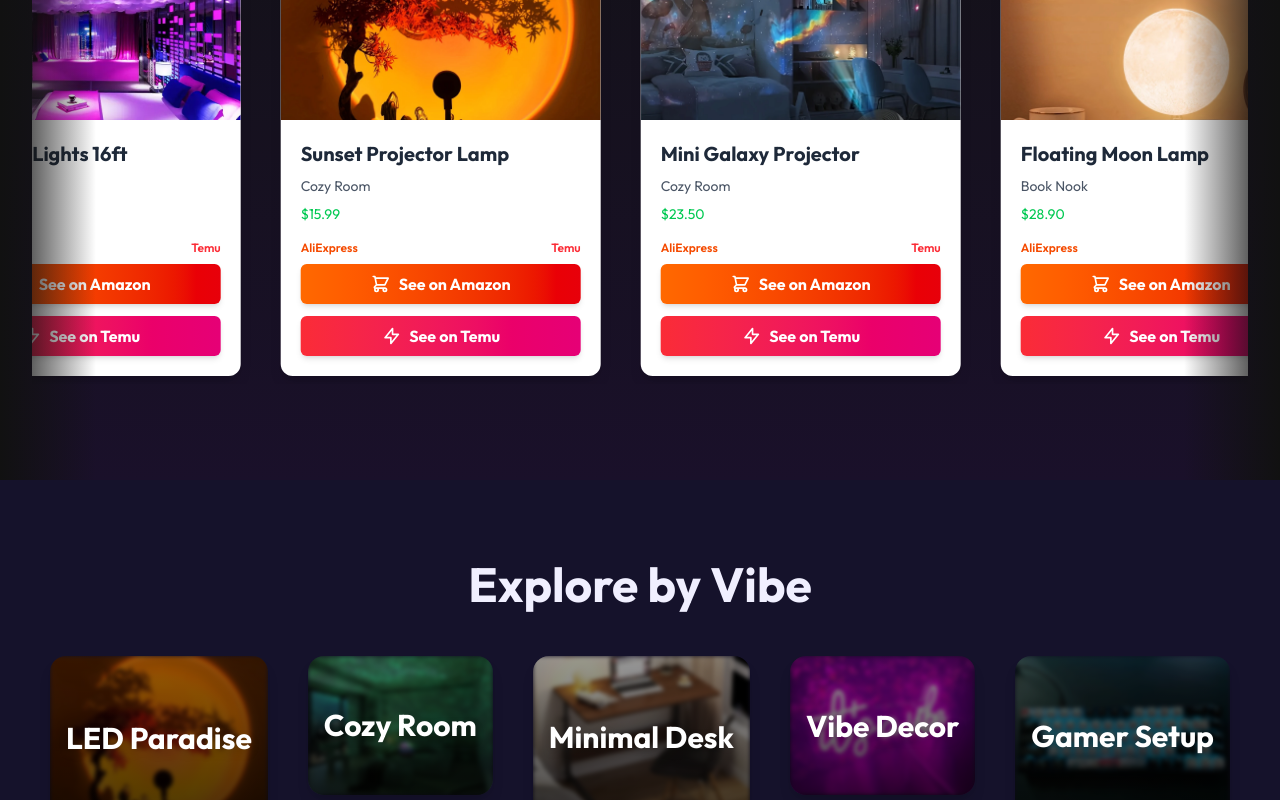
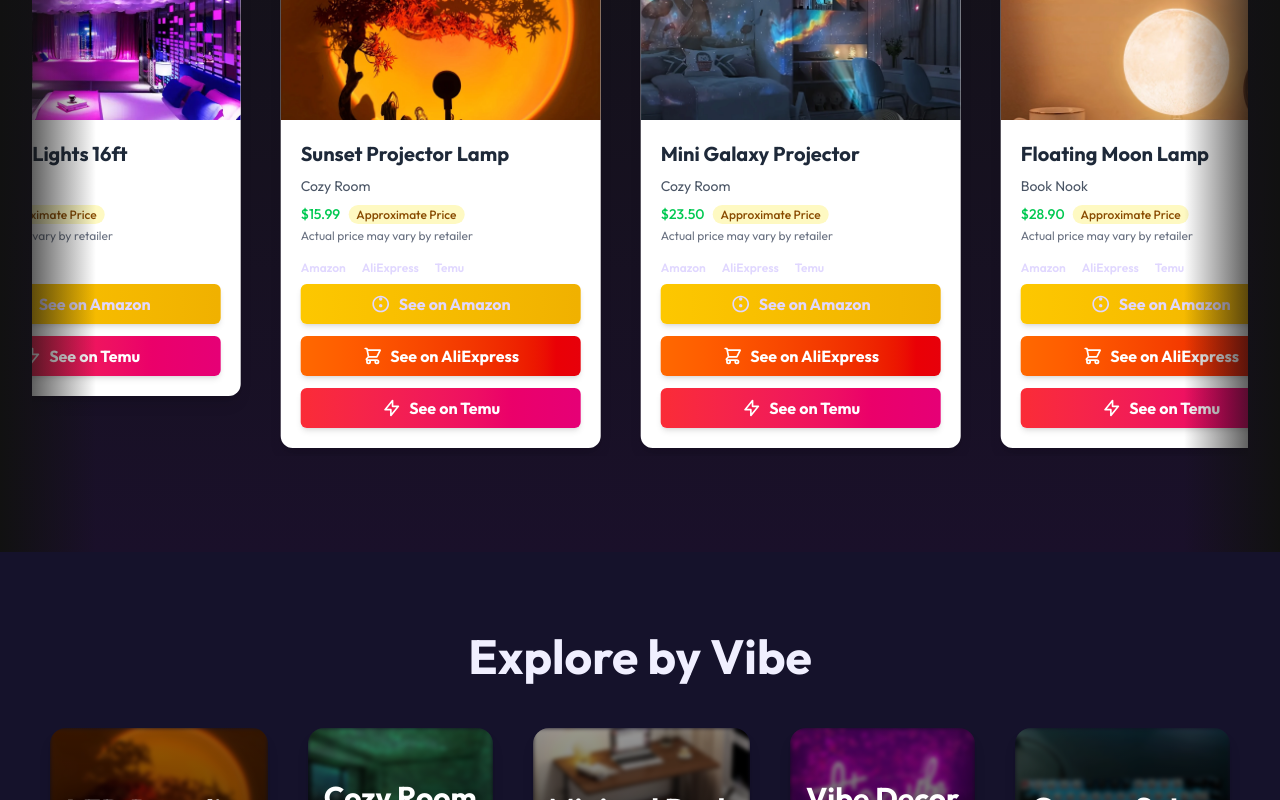
Before and after one commit to gr1shq/roomvibe, a Next.js app: page / in a window 1280 px wide. Shown: the part 1080-1880 px from the top of the page. Built offline with nearby package versions, Linux system fonts and the light colour scheme.

Commit message:
added affiliate links, changed itemcard component

```diff
--- a/app/(components)/ItemCard.tsx
+++ b/app/(components)/ItemCard.tsx
@@ -6,13 +6,22 @@
     title: string
     category: string
     price: string
-    button: string
-    button2: string
-    link: string
-    link2: string
+    amazonLink?: string  // Optional
+    aliexpressLink?: string  // Optional
+    temuLink?: string  // Optional
 }
 
-const ItemCard = ({img, title, category, price, button, button2, link, link2}: ItemCardProps) => {
+const ItemCard = ({ img, title, category, price, amazonLink, aliexpressLink, temuLink }: ItemCardProps) => {
+  // Determine which platforms are available
+  const availablePlatforms = [
+    { name: 'Amazon', link: amazonLink, color: 'yellow-600',
+      bg: 'bg-gradient-to-r from-yellow-400 to-yellow-500', icon: 'smile' },
+    { name: 'AliExpress', link: aliexpressLink, color: 'orange-600',
+      bg: 'bg-gradient-to-r from-orange-500 to-red-600', icon: 'cart' },
+    { name: 'Temu', link: temuLink, color: 'red-500',
+      bg: 'bg-gradient-to-r from-red-500 to-pink-600', icon: 'rocket' }
+  ].filter(platform => platform.link) // Only keep platforms with links
+
   return (
     <div className="max-w-xs rounded-xl overflow-hidden shadow-lg bg-white dark:bg-gray-800 transition-all duration-300 hover:shadow-xl hover:-translate-y-1">
       {/* Image Container */}
@@ -36,35 +45,59 @@
           {category}
         </p>
 
-        <p className="text-green-500 text-sm mb-4 line-clamp-3">
+        <div className="mb-4">
+  <p className="text-green-500 text-sm font-medium">
     {price}
+    <span className="ml-2 px-2 py-0.5 bg-yellow-100 text-yellow-800 text-xs rounded-full">
+      Approximate Price
+    </span>
   </p>
-
-        {/* Platform labels */}
-        <div className="flex justify-between mb-2 text-xs font-semibold">
-          <span className="text-orange-600">AliExpress</span>
-          <span className="text-red-500">Temu</span>
+  <p className="text-xs text-gray-500 dark:text-gray-400 mt-1">
+    Actual price may vary by retailer
+  </p>
 </div>
 
-        {/* AliExpress button - orange/red gradient with shopping cart icon */}
-        <Link href={link} target="_blank">
-          <button className="w-full py-2 px-4 bg-gradient-to-r from-orange-500 to-red-600 text-white rounded-md font-bold hover:opacity-90 transition-opacity shadow-md hover:shadow-lg flex items-center justify-center gap-2">
+        {/* Platform labels if we have any links */}
+        {availablePlatforms.length > 0 && (
+          <div className="flex flex-wrap gap-x-4 mb-2 text-xs font-semibold">
+            {availablePlatforms.map(platform => (
+              <span key={platform.name} className={`text-${platform.color}`}>
+                {platform.name}
+              </span>
+            ))}
+          </div>
+        )}
+
+        {/* Dynamic buttons - only show if link exists */}
+        {availablePlatforms.map(platform => (
+          <Link
+            key={platform.name}
+            href={platform.link!}
+            target="_blank"
+            className="block mb-3 last:mb-0"
+          >
+            <button className={`w-full py-2 px-4 ${platform.bg} text-${platform.name === 'Amazon' ? 'black' : 'white'} rounded-md font-bold hover:opacity-90 transition-opacity shadow-md hover:shadow-lg flex items-center justify-center gap-2`}>
+              {platform.icon === 'smile' && (
+                <svg xmlns="http://www.w3.org/2000/svg" className="h-5 w-5" viewBox="0 0 24 24" fill="currentColor">
+                  <path d="M12 2C6.477 2 2 6.477 2 12s4.477 10 10 10 10-4.477 10-10S17.523 2 12 2zm0 18c-4.418 0-8-3.582-8-8s3.582-8 8-8 8 3.582 8 8-3.582 8-8 8z"/>
+                  <path d="M12 16c-1.105 0-2-.895-2-2s.895-2 2-2 2 .895 2 2-.895 2-2 2z"/>
+                  <path d="M12 8c-1.105 0-2-.895-2-2s.895-2 2-2 2 .895 2 2-.895 2-2 2z"/>
+                </svg>
+              )}
+              {platform.icon === 'cart' && (
                 <svg xmlns="http://www.w3.org/2000/svg" className="h-5 w-5" fill="none" viewBox="0 0 24 24" stroke="currentColor">
                   <path strokeLinecap="round" strokeLinejoin="round" strokeWidth={2} d="M3 3h2l.4 2M7 13h10l4-8H5.4M7 13L5.4 5M7 13l-2.293 2.293c-.63.63-.184 1.707.707 1.707H17m0 0a2 2 0 100 4 2 2 0 000-4zm-8 2a2 2 0 11-4 0 2 2 0 014 0z" />
                 </svg>
-            {button}
-          </button>
-        </Link>
-
-        {/* Temu button - bright red with rocket icon */}
-        <Link href={link2} target="_blank">
-          <button className="w-full py-2 px-4 bg-gradient-to-r from-red-500 to-pink-600 text-white rounded-md font-bold hover:opacity-90 transition-opacity shadow-md hover:shadow-lg flex items-center justify-center gap-2 mt-3">
+              )}
+              {platform.icon === 'rocket' && (
                 <svg xmlns="http://www.w3.org/2000/svg" className="h-5 w-5" fill="none" viewBox="0 0 24 24" stroke="currentColor">
                   <path strokeLinecap="round" strokeLinejoin="round" strokeWidth={2} d="M13 10V3L4 14h7v7l9-11h-7z" />
                 </svg>
-            {button2}
+              )}
+              See on {platform.name}
             </button>
           </Link>
+        ))}
       </div>
     </div>
   )
--- a/app/(sections)/Slide.tsx
+++ b/app/(sections)/Slide.tsx
@@ -114,10 +114,9 @@
                   title={product.name}
                   category={product.category}
                   price={product.price}
-                  button="See on Amazon"
-                  button2="See on Temu"
-                  link={product.affiliateLinkAmazon}
-                  link2={product.affiliateLinkTemu}
+                  amazonLink={product.affiliateLinkAmazon}
+                  aliexpressLink={product.affiliateLinkAliExpress}
+                  temuLink={product.affiliateLinkTemu}
                 />
               </motion.div>
             ))}
--- a/app/categories/[slug]/page.tsx
+++ b/app/categories/[slug]/page.tsx
@@ -83,10 +83,9 @@
                 title={product.name}
                 category={product.category}
                 price={product.price}
-                button="See on Amazon"
-                button2="See on Temu"
-                link={product.affiliateLinkAmazon}
-                link2={product.affiliateLinkTemu}
+                amazonLink={product.affiliateLinkAmazon}
+                aliexpressLink={product.affiliateLinkAliExpress}
+                temuLink={product.affiliateLinkTemu}
               />
             ))}
           </div>
--- a/data/products.json
+++ b/data/products.json
@@ -4,8 +4,10 @@
         "name": "LED Strip Lights 16ft",
         "image": "/product-images/strip-light2.webp",
         "price": "$12.99",
-        "affiliateLinkAmazon": "https://www.amazon.com/s?k=Sunset+Projector+Lamp&crid=ZREPKI28B5RF&sprefix=sunset+projector+lamp%2Caps%2C223&ref=nb_sb_noss_1",
-        "affiliateLinkTemu": "https://www.temu.com/search_result.html?search_key=Sunset%20Projector%20Lamp&search_method=user",
+        "affiliateLinkAmazon": "https://amzn.to/3Y8xFLV",
+        "affiliateLinkTemu": "https://temu.to/k/ev2njow2swb",
+        "affiliateLinkAliExpress": "",
+
         "category": "LED Paradise",
         "tags": ["led", "lights", "setup", "vibe"]
       },
@@ -14,8 +16,10 @@
         "name": "Sunset Projector Lamp",
         "image": "/product-images/sunset-lamp.webp",
         "price": "$15.99",
-        "affiliateLinkAmazon": "https://www.amazon.com/s?k=Sunset+Projector+Lamp&crid=ZREPKI28B5RF&sprefix=sunset+projector+lamp%2Caps%2C223&ref=nb_sb_noss_1",
-        "affiliateLinkTemu": "https://www.temu.com/search_result.html?search_key=Sunset%20Projector%20Lamp&search_method=user",
+        "affiliateLinkAmazon": "https://amzn.to/44BCFMT",
+        "affiliateLinkTemu": "https://temu.to/k/e9q5zy5vpxl",
+        "affiliateLinkAliExpress": "https://s.click.aliexpress.com/e/_oFlqmSv",
+
         "category": "Cozy Room",
         "tags": ["lamp", "sunset", "aesthetic"]
       },
@@ -24,8 +28,10 @@
         "name": "Mini Galaxy Projector",
         "image": "/product-images/space-projector.webp",
         "price": "$23.50",
-        "affiliateLinkAmazon": "https://www.amazon.com/s?k=Sunset+Projector+Lamp&crid=ZREPKI28B5RF&sprefix=sunset+projector+lamp%2Caps%2C223&ref=nb_sb_noss_1",
-        "affiliateLinkTemu": "https://www.temu.com/search_result.html?search_key=Sunset%20Projector%20Lamp&search_method=user",
+        "affiliateLinkAmazon": "https://amzn.to/3EBfrfk",
+        "affiliateLinkTemu": "https://temu.to/k/ewuiula8cwr",
+        "affiliateLinkAliExpress": "https://s.click.aliexpress.com/e/_opNHWIt",
+
         "category": "Cozy Room",
         "tags": ["galaxy", "lamp", "lights", "aesthetic"]
       },
@@ -34,8 +40,10 @@
         "name": "Floating Moon Lamp",
         "image": "/product-images/moon-lamp.webp",
         "price": "$28.90",
-        "affiliateLinkAmazon": "https://www.amazon.com/s?k=Floating+Moon+Lamp&crid=33VMZKVH664HJ&sprefix=floating+moon+lamp%2Caps%2C325&ref=nb_sb_noss_1",
-        "affiliateLinkTemu": "https://www.temu.com/search_result.html?search_key=Floating%20Moon%20Lamp&search_method=user",
+        "affiliateLinkAmazon": "https://amzn.to/3EAp4Lm",
+        "affiliateLinkTemu": "https://temu.to/k/ehp7fhmzodx",
+        "affiliateLinkAliExpress": "https://s.click.aliexpress.com/e/_omr5SM5",
+
         "category": "Book Nook",
         "tags": ["moon", "lamp", "floating", "vibe"]
       },
@@ -44,8 +52,10 @@
         "name": "RGB Sound Reactive Light Bar",
         "image": "/product-images/rgb-soundbar.webp",
         "price": "$18.99",
-        "affiliateLinkAmazon": "https://www.amazon.com/s?k=RGB+Sound+Reactive+Light+Bar&crid=5RKSZ2PJHO43&sprefix=rgb+sound+reactive+light+bar%2Caps%2C366&ref=nb_sb_noss_2",
-        "affiliateLinkTemu": "https://www.temu.com/search_result.html?search_key=RGB%20Sound%20Reactive%20Light%20Bar&search_method=user",
+        "affiliateLinkAmazon": "https://amzn.to/4jtnQRs",
+        "affiliateLinkTemu": "https://temu.to/k/e3nlextgq0e",
+        "affiliateLinkAliExpress": "",
+
         "category": "LED Paradise",
         "tags": ["rgb", "sound", "vibe", "led"]
       },
@@ -54,8 +64,10 @@
         "name": "Desk Shelf for Monitor",
         "image": "/product-images/desk-shelf.webp",
         "price": "$34.99",
-        "affiliateLinkAmazon": "https://www.amazon.com/s?k=Sunset+Projector+Lamp&crid=ZREPKI28B5RF&sprefix=sunset+projector+lamp%2Caps%2C223&ref=nb_sb_noss_1",
-        "affiliateLinkTemu": "https://www.temu.com/search_result.html?search_key=Sunset%20Projector%20Lamp&search_method=user",
+        "affiliateLinkAmazon": "https://amzn.to/42X2h5M",
+        "affiliateLinkTemu": "https://temu.to/k/exdeivofaxd",
+        "affiliateLinkAliExpress": "",
+
         "category": "Minimal Desk",
         "tags": ["desk", "organizer", "setup"]
       }
--- a/data/products_list.json
+++ b/data/products_list.json
@@ -4,18 +4,20 @@
       "name": "LED Strip Lights 16ft",
       "image": "https://m.media-amazon.com/images/I/71V2lgTcp2L._AC_SX679_.jpg",
       "price": "$12.99",
-      "affiliateLinkAmazon": "https://www.amazon.com/s?k=Sunset+Projector+Lamp&crid=ZREPKI28B5RF&sprefix=sunset+projector+lamp%2Caps%2C223&ref=nb_sb_noss_1",
-      "affiliateLinkTemu": "https://www.temu.com/search_result.html?search_key=Sunset%20Projector%20Lamp&search_method=user",
+      "affiliateLinkAmazon": "https://amzn.to/3Y8xFLV",
+      "affiliateLinkTemu": "https://temu.to/k/ev2njow2swb",
+      "affiliateLinkAliExpress": "",
       "category": "LED Paradise",
       "tags": ["led", "lights", "setup", "vibe"]
     },
     {
       "id": 2,
-      "name": "USB LED Light Bars (2-Pack)",
+      "name": "USB LED Light Bars",
       "image": "https://m.media-amazon.com/images/I/613ZDSUYyGL._AC_SX679_.jpg",
       "price": "$18.99",
-      "affiliateLinkAmazon": "https://www.amazon.com/s?k=Sunset+Projector+Lamp&crid=ZREPKI28B5RF&sprefix=sunset+projector+lamp%2Caps%2C223&ref=nb_sb_noss_1",
-      "affiliateLinkTemu": "https://www.temu.com/search_result.html?search_key=Sunset%20Projector%20Lamp&search_method=user",
+      "affiliateLinkAmazon": "https://amzn.to/3GnGxHn",
+      "affiliateLinkTemu": "https://temu.to/k/e57psbnjxhl",
+      "affiliateLinkAliExpress": "",
       "category": "LED Paradise",
       "tags": ["led", "bar", "usb", "vibe"]
     },
@@ -24,8 +26,9 @@
       "name": "Sunset Projector Lamp",
       "image": "https://m.media-amazon.com/images/I/719W5+x2roL._AC_SX342_SY445_.jpg",
       "price": "$15.99",
-      "affiliateLinkAmazon": "https://www.amazon.com/s?k=Sunset+Projector+Lamp&crid=ZREPKI28B5RF&sprefix=sunset+projector+lamp%2Caps%2C223&ref=nb_sb_noss_1",
-      "affiliateLinkTemu": "https://www.temu.com/search_result.html?search_key=Sunset%20Projector%20Lamp&search_method=user",
+      "affiliateLinkAmazon": "https://amzn.to/4jnpzYc",
+      "affiliateLinkTemu": "https://temu.to/k/e9q5zy5vpxl",
+      "affiliateLinkAliExpress": "https://s.click.aliexpress.com/e/_oFqStfB",
       "category": "Cozy Room",
       "tags": ["lamp", "sunset", "aesthetic"]
     },
@@ -34,8 +37,10 @@
       "name": "Cloud Wall LED Light",
       "image": "https://m.media-amazon.com/images/I/71qh+pWA3mL._AC_SX342_SY445_.jpg",
       "price": "$22.50",
-      "affiliateLinkAmazon": "https://www.amazon.com/s?k=Sunset+Projector+Lamp&crid=ZREPKI28B5RF&sprefix=sunset+projector+lamp%2Caps%2C223&ref=nb_sb_noss_1",
-      "affiliateLinkTemu": "https://www.temu.com/search_result.html?search_key=Sunset%20Projector%20Lamp&search_method=user",      "category": "Cozy Room",
+      "affiliateLinkAmazon": "https://amzn.to/3GkJRDf",
+      "affiliateLinkTemu": "https://temu.to/k/e3ujlp7cux4",
+      "affiliateLinkAliExpress": "https://s.click.aliexpress.com/e/_oFVE3lF",
+      "category": "Cozy Room",
       "tags": ["cloud", "led", "room", "vibe"]
     },
     {
@@ -43,8 +48,9 @@
       "name": "Minimalist Wooden Monitor Stand",
       "image": "https://m.media-amazon.com/images/I/71bCvRQLMhL._AC_SX679_.jpg",
       "price": "$34.99",
-      "affiliateLinkAmazon": "https://www.amazon.com/s?k=Sunset+Projector+Lamp&crid=ZREPKI28B5RF&sprefix=sunset+projector+lamp%2Caps%2C223&ref=nb_sb_noss_1",
-      "affiliateLinkTemu": "https://www.temu.com/search_result.html?search_key=Sunset%20Projector%20Lamp&search_method=user",
+      "affiliateLinkAmazon": "https://amzn.to/42X2h5M",
+      "affiliateLinkTemu": "https://temu.to/k/eamppakj1j8",
+      "affiliateLinkAliExpress": "",
       "category": "Minimal Desk",
       "tags": ["wood", "stand", "minimal", "desk"]
     },
@@ -53,8 +59,9 @@
       "name": "Wireless Charging Pad - White Marble",
       "image": "https://m.media-amazon.com/images/I/41G7r+vrQ7L._AC_SY300_SX300_.jpg",
       "price": "$19.90",
-      "affiliateLinkAmazon": "https://www.amazon.com/s?k=Sunset+Projector+Lamp&crid=ZREPKI28B5RF&sprefix=sunset+projector+lamp%2Caps%2C223&ref=nb_sb_noss_1",
-      "affiliateLinkTemu": "https://www.temu.com/search_result.html?search_key=Sunset%20Projector%20Lamp&search_method=user",
+      "affiliateLinkAmazon": "https://amzn.to/4lGI1wA",
+      "affiliateLinkTemu": "https://temu.to/k/e6wzenx5z0e",
+      "affiliateLinkAliExpress": " https://s.click.aliexpress.com/e/_on0w5yp",
       "category": "Minimal Desk",
       "tags": ["charging", "marble", "clean", "minimal"]
     },
@@ -63,8 +70,9 @@
       "name": "Aesthetic Neon Sign - Vibes",
       "image": "https://m.media-amazon.com/images/I/71ztyMMelJL.__AC_SX300_SY300_QL70_FMwebp_.jpg",
       "price": "$25.00",
-      "affiliateLinkAmazon": "https://www.amazon.com/s?k=Sunset+Projector+Lamp&crid=ZREPKI28B5RF&sprefix=sunset+projector+lamp%2Caps%2C223&ref=nb_sb_noss_1",
-      "affiliateLinkTemu": "https://www.temu.com/search_result.html?search_key=Sunset%20Projector%20Lamp&search_method=user",
+      "affiliateLinkAmazon": "https://amzn.to/4cLsMP0",
+      "affiliateLinkTemu": "https://temu.to/k/equntq6x5n0",
+      "affiliateLinkAliExpress": "",
       "category": "Vibe Decor",
       "tags": ["neon", "vibes", "sign", "aesthetic"]
     },
@@ -73,8 +81,9 @@
       "name": "Fake Ivy Hanging Decor",
       "image": "https://m.media-amazon.com/images/I/81ljNPjLhlL.__AC_SX300_SY300_QL70_FMwebp_.jpg",
       "price": "$14.49",
-      "affiliateLinkAmazon": "https://www.amazon.com/s?k=Sunset+Projector+Lamp&crid=ZREPKI28B5RF&sprefix=sunset+projector+lamp%2Caps%2C223&ref=nb_sb_noss_1",
-      "affiliateLinkTemu": "https://www.temu.com/search_result.html?search_key=Sunset%20Projector%20Lamp&search_method=user",
+      "affiliateLinkAmazon": "https://amzn.to/4jNwKJ7",
+      "affiliateLinkTemu": "https://temu.to/k/e7z3sjtcs40",
+      "affiliateLinkAliExpress": "https://s.click.aliexpress.com/e/_ollCuK1",
       "category": "Vibe Decor",
       "tags": ["plants", "ivy", "wall", "vibe"]
     },
@@ -83,8 +92,9 @@
       "name": "RGB Gaming Keyboard",
       "image": "https://m.media-amazon.com/images/I/61UGJ7z-sUL._AC_SX679_.jpg",
       "price": "$39.99",
-      "affiliateLinkAmazon": "https://www.amazon.com/s?k=Sunset+Projector+Lamp&crid=ZREPKI28B5RF&sprefix=sunset+projector+lamp%2Caps%2C223&ref=nb_sb_noss_1",
-      "affiliateLinkTemu": "https://www.temu.com/search_result.html?search_key=Sunset%20Projector%20Lamp&search_method=user",
+      "affiliateLinkAmazon": "https://amzn.to/3EBmgxB",
+      "affiliateLinkTemu": "https://temu.to/k/ek1jv43hjx2",
+      "affiliateLinkAliExpress": "https://s.click.aliexpress.com/e/_onhJbbn",
       "category": "Gamer Setup",
       "tags": ["rgb", "keyboard", "gaming", "setup"]
     },
@@ -93,8 +103,9 @@
       "name": "Gaming Headset with Mic RGB",
       "image": "https://m.media-amazon.com/images/I/71nUYWaf0RL.__AC_SX300_SY300_QL70_FMwebp_.jpg",
       "price": "$29.99",
-      "affiliateLinkAmazon": "https://www.amazon.com/s?k=Sunset+Projector+Lamp&crid=ZREPKI28B5RF&sprefix=sunset+projector+lamp%2Caps%2C223&ref=nb_sb_noss_1",
-      "affiliateLinkTemu": "https://www.temu.com/search_result.html?search_key=Sunset%20Projector%20Lamp&search_method=user",
+      "affiliateLinkAmazon": "https://amzn.to/4cJX9VK",
+      "affiliateLinkTemu": "https://temu.to/k/em3l2m7k6t7",
+      "affiliateLinkAliExpress": "https://s.click.aliexpress.com/e/_oFxekK1",
       "category": "Gamer Setup",
       "tags": ["headset", "rgb", "mic", "gaming"]
     }
```
Also changed, not shown: data/categories.json (indentation only). Lines whose indentation alone changed are shown as unchanged.
